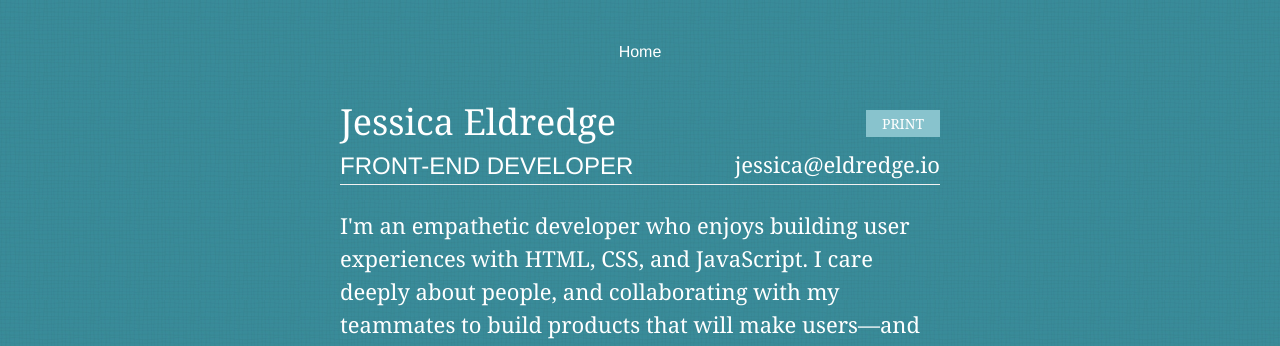
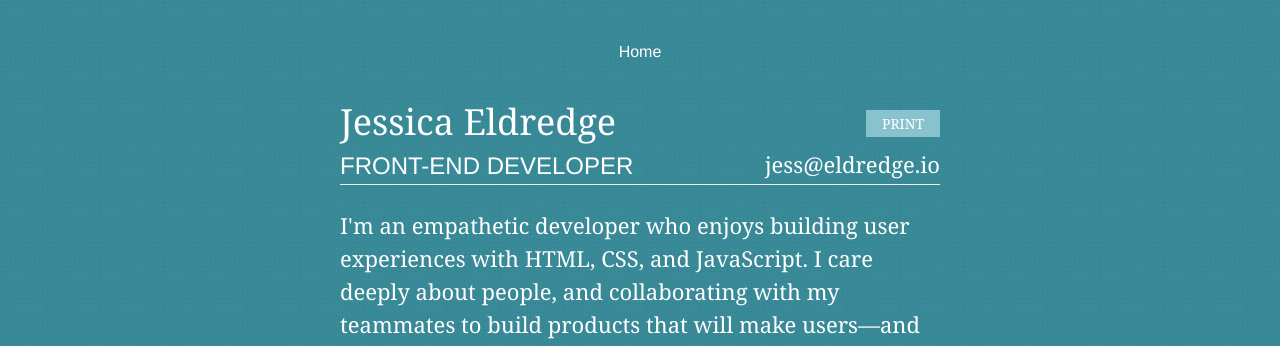
Before and after one commit to jessabean/jessabean.github.io, a Jekyll site: the page built from resume/index.html, in a window 1280 px wide and 900 px high. Shown: the top 346 px of the window. Built offline with Jekyll 4.4.1, drawn with Linux system fonts in a browser that asks for light colours; comment, search, counter and statistics services are not loaded.

Commit message:
Update email on resume

```diff
--- a/_layouts/resume.html
+++ b/_layouts/resume.html
@@ -33,7 +33,7 @@
       </div>
       <div class="resume__subtitle flex">
         <div class="flex-cell"><h2>Front-End Developer</h2></div>
-        <div class="flex-cell flex-cell--right">jessica@eldredge.io</div>
+        <div class="flex-cell flex-cell--right">jess@eldredge.io</div>
       </div>
       <div class="resume__summary">I'm an empathetic developer who enjoys building user experiences with HTML, CSS, and JavaScript. I care deeply about people, and collaborating with my teammates to build products that will make users&mdash;and developers!&mdash;happy. As a lifelong learner, I believe in mentorship and fostering respectful environments for sharing knowledge.</div>
     </header>
```
Also changed, not shown: 1 other file.
